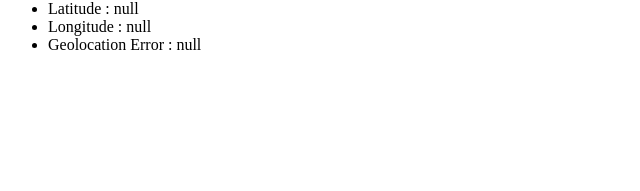
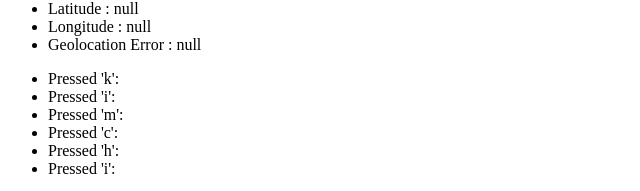
Before and after one commit to kbu715/react_hook_test, a React (Create React App) app: page / in a window 1280 px wide. Shown: the part 2070-2261 px from the top of the page, without its empty margins (0-640 px from the left). Before the commit the page ends 2140 px from the top, so only its background shows below. Built offline with nearby package versions, Linux system fonts and the light colour scheme; no server answers.

Commit message:
useKeyPress

```diff
--- a/src/App.js
+++ b/src/App.js
@@ -101,6 +101,7 @@ import AxiosApp from './hooks/useAxios';
 import DeviceApp from './hooks/useDeviceOrientation';
 import FaviconApp from './hooks/useFavicon';
 import GeoApp from './hooks/useGeolocation';
+import KeyPressApp from './hooks/useKeyPress';
 
 const App = () => {
   return (
@@ -119,6 +120,7 @@ const App = () => {
       <DeviceApp />
       <FaviconApp />
       <GeoApp />
+      <KeyPressApp />
     </>
   );
 };
--- /dev/null
+++ b/src/hooks/useKeyPress/index.js
@@ -0,0 +1,39 @@
+import { useKeyPress } from './useKeyPress';
+import React from 'react';
+
+// Usage
+const KeyPressApp = () => {
+    // Call our hook for each key that we'd like to monitor
+    // const happyPress = useKeyPress('h');
+    // const sadPress = useKeyPress('s');
+    // const robotPress = useKeyPress('r');
+    // const foxPress = useKeyPress('f');
+
+    const kPressed = useKeyPress('k');
+    const iPressed = useKeyPress('i');
+    const mPressed = useKeyPress('m');
+    const cPressed = useKeyPress('c');
+    const hPressed = useKeyPress('h');
+
+    return (
+    //   <div style={{padding: 20}}>
+    //     <div>h, s, r, f</div>
+    //     <div>
+    //       {happyPress && '😊'}
+    //       {sadPress && '😢'}
+    //       {robotPress && '🤖'}
+    //       {foxPress && '🦊'}
+    //     </div>
+    //   </div>
+    <ul>
+        <li>Pressed 'k': {kPressed && "K"}</li>
+        <li>Pressed 'i': {iPressed && "I"}</li>
+        <li>Pressed 'm': {mPressed && "M"}</li>
+        <li>Pressed 'c': {cPressed && "C"}</li>
+        <li>Pressed 'h': {hPressed && "H"}</li>
+        <li>Pressed 'i': {iPressed && "I"}</li>
+    </ul>
+    );
+  }
+
+  export default KeyPressApp;
--- /dev/null
+++ b/src/hooks/useKeyPress/useKeyPress.js
@@ -0,0 +1,34 @@
+import { useState, useEffect } from 'react';
+
+// Hook
+export const useKeyPress = (targetKey) => {
+    // State for keeping track of whether key is pressed
+    const [keyPressed, setKeyPressed] = useState(false);
+
+    // If pressed key is our target key then set to true
+    function downHandler({ key }) {
+      if (key === targetKey) {
+        setKeyPressed(true);
+      }
+    }
+
+    // If released key is our target key then set to false
+    const upHandler = ({ key }) => {
+      if (key === targetKey) {
+        setKeyPressed(false);
+      }
+    };
+
+    // Add event listeners
+    useEffect(() => {
+      window.addEventListener('keydown', downHandler);
+      window.addEventListener('keyup', upHandler);
+      // Remove event listeners on cleanup
+      return () => {
+        window.removeEventListener('keydown', downHandler);
+        window.removeEventListener('keyup', upHandler);
+      };
+    }, []); // Empty array ensures that effect is only run on mount and unmount
+
+    return keyPressed;
+  }
```
